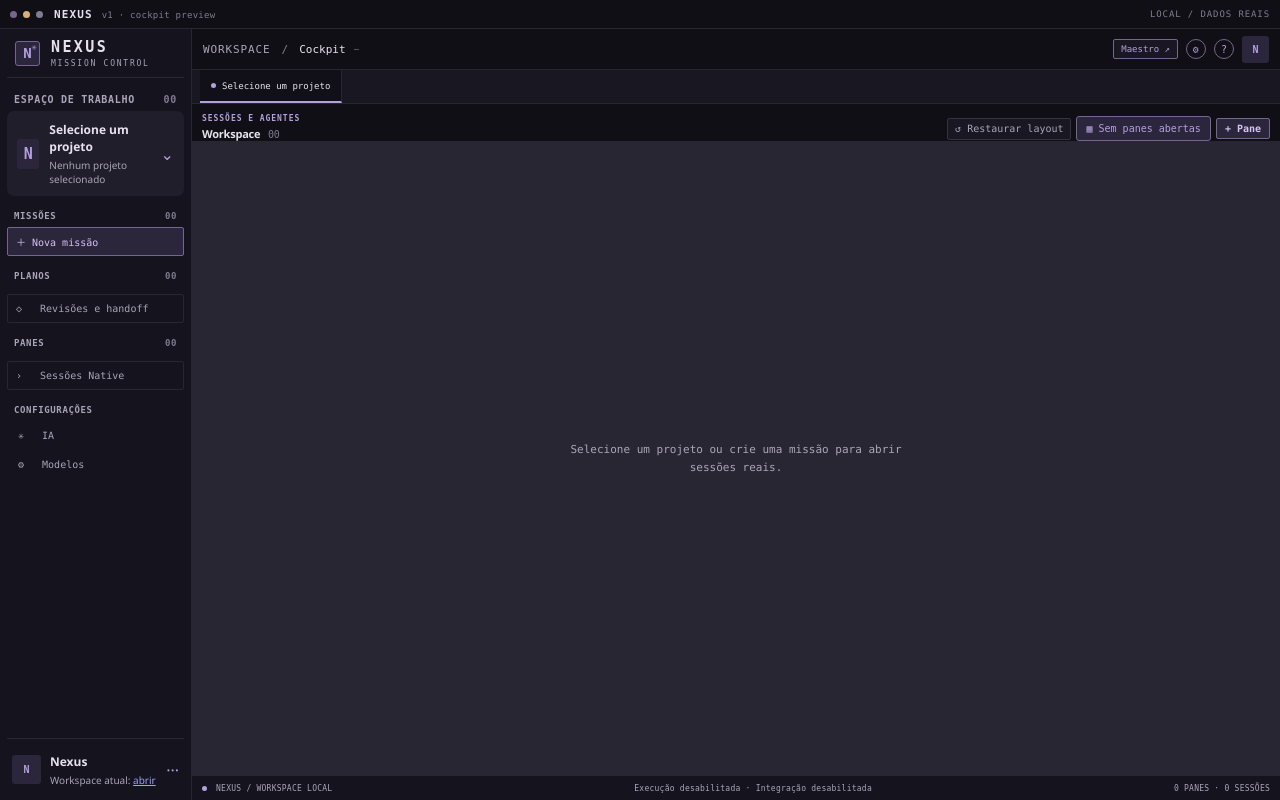
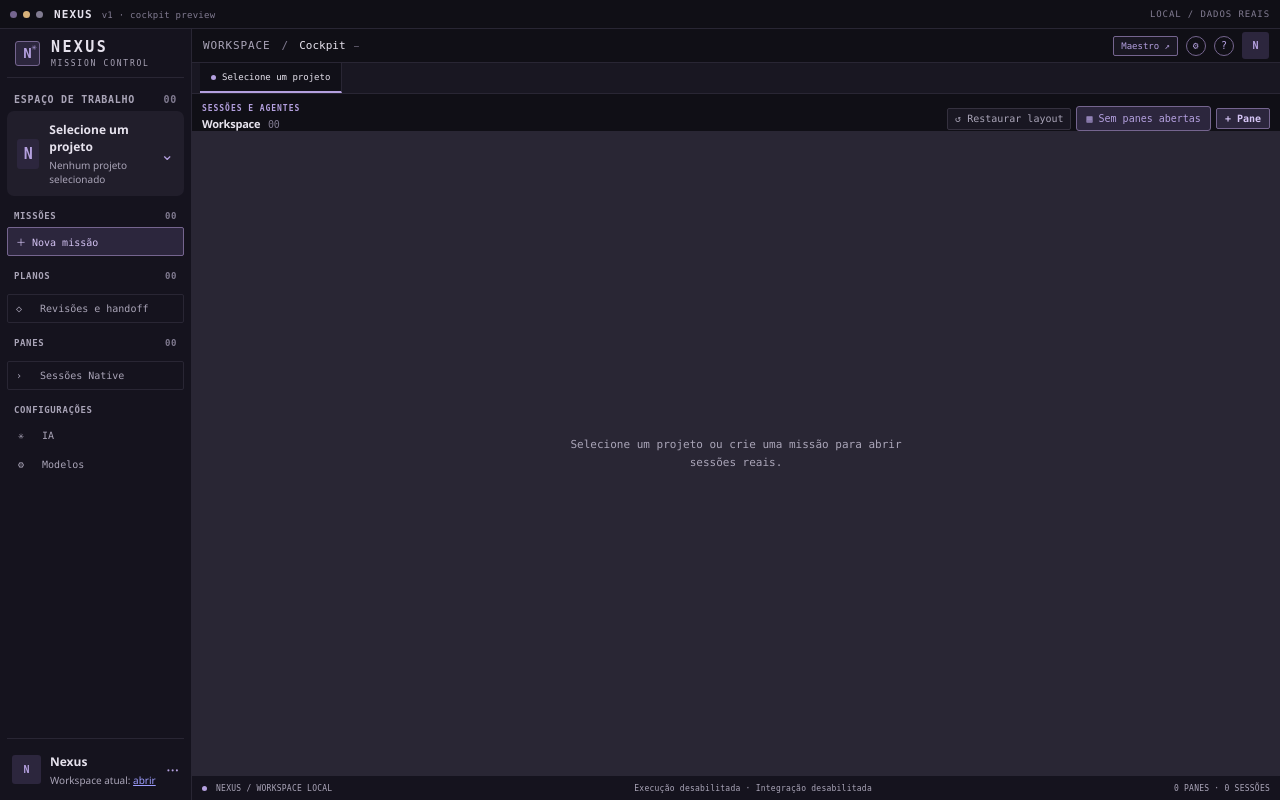
Before and after one commit to vitorhsanches/nexus, a FastAPI app: page /nexus/workspace/cockpit in a window 1280 px wide. Run offline with FastAPI, Linux system fonts and the light colour scheme; data comes from the database, SQL or seed files in the repository; data that the repository does not hold is empty; parts of the project's set-up code (start-up, migrations or seed data) failed here and were passed over; some libraries are stand-ins or nearby versions.

Commit message:
fix(cockpit): tune flowbyte proportions and terminal density

```diff
--- a/nexus/web/static/css/cockpit-workspace.css
+++ b/nexus/web/static/css/cockpit-workspace.css
@@ -27,15 +27,15 @@ html,body{height:100%;overflow:hidden}
 .manual-plan-nav .mission-link small{display:block;margin-top:2px;font:8px 'Cascadia Code',Consolas,monospace;color:var(--text-dim)}
 .sidebar-spacer{min-height:16px}.sidebar-footer{min-height:40px;margin-top:auto}
 .workspace{height:calc(100dvh - 29px)!important;min-height:0!important;overflow:hidden!important;background:var(--bg)}
-.topbar{height:41px;min-height:41px;padding:0 11px;flex-wrap:nowrap;border-bottom:1px solid var(--border-soft)}
+.topbar{height:34px;min-height:34px;padding:0 11px;flex-wrap:nowrap;border-bottom:1px solid var(--border-soft)}
 .topbar-summary{gap:10px}.topbar-summary .overview-stat span{font-size:8px}
 .topbar-data-status{max-width:150px}.topbar-maestro{font-size:9px}
-.workspace-tabs{display:flex;align-items:stretch;gap:0;height:34px;min-height:34px;padding:0 8px;overflow-x:auto;overflow-y:hidden;background:var(--surface);border-bottom:1px solid var(--border-soft);scrollbar-width:thin}
+.workspace-tabs{display:flex;align-items:stretch;gap:0;height:31px;min-height:31px;padding:0 8px;overflow-x:auto;overflow-y:hidden;background:var(--surface);border-bottom:1px solid var(--border-soft);scrollbar-width:thin}
 .workspace-tab{display:flex;align-items:center;gap:6px;max-width:175px;min-width:75px;padding:0 11px;border:0;border-right:1px solid var(--border-soft);border-bottom:2px solid transparent;background:transparent;color:var(--text-muted);font:9px 'Cascadia Code',Consolas,monospace;white-space:nowrap;overflow:hidden;text-overflow:ellipsis}
 .workspace-tab[aria-selected="true"]{color:var(--text);background:var(--terminal);border-bottom-color:var(--accent)}
 .workspace-tab:hover{color:var(--accent-strong)}.workspace-tab-dot{width:5px;height:5px;flex:none;border-radius:50%;background:var(--text-dim)}
 .workspace-tab[aria-selected="true"] .workspace-tab-dot{background:var(--accent)}
-.section-heading{min-height:37px;margin:0;padding:0 10px;border-bottom:1px solid var(--border-soft);background:var(--bg)}
+.section-heading{min-height:29px;margin:0;padding:0 10px;border-bottom:1px solid var(--border-soft);background:var(--bg)}
 .section-heading h2{font-size:11px;margin:0}.section-kicker{font-size:8px}.view-controls{gap:5px}
 .restore-layout-button,.group-controls button{height:22px}.add-pane-button{padding:4px 8px}
 .pane-grid{flex:1 1 0;min-height:0!important;margin:0!important;padding:3px;gap:3px;background:var(--border-soft);border:0}
@@ -49,6 +49,12 @@ html,body{height:100%;overflow:hidden}
 .pane-grid .pane-footer{height:20px;min-height:20px;background:var(--surface);padding:0 8px}
 .pane-grid .foot-path{min-width:0;max-width:72%;overflow:hidden;text-overflow:ellipsis;white-space:nowrap}
 .pane-grid .pane-body{background:var(--terminal)}
+.pane-grid .cockpit-composer{max-height:27%;padding:4px 8px;gap:3px}
+.pane-grid .cockpit-input{min-height:24px;max-height:58px;padding:4px 6px}
+.pane-grid .cockpit-send{min-height:22px;padding:3px 7px}
+.pane-grid .cockpit-compose-controls{gap:3px 6px}
+.pane-grid .cockpit-mission-details{margin-top:3px}
+.pane-grid .cockpit-mission-details textarea{min-height:28px;max-height:54px}
 .legacy-review-summary{margin:7px 10px;border:1px solid var(--border-soft)}
 .pane-grid .pane-identity strong{font-size:10px}.pane-grid .pane-status{font-size:8px}
 .grid-divider::after{background:var(--border-strong)}
--- a/nexus/web/static/js/cockpit.js
+++ b/nexus/web/static/js/cockpit.js
@@ -221,7 +221,9 @@
   };
   const drawFivePaneLayout = visible => {
     const key = visible.map(pane => pane.dataset.pane).join(',');
-    const saved = fiveLayouts.get(key) || { top: [1 / 3, 2 / 3], bottom: .5, row: .5 };
+    // Flowbyte-style cockpit: the primary terminal gets a little more width,
+    // while the two lower panes remain balanced for side-by-side review.
+    const saved = fiveLayouts.get(key) || { top: [.37, .69], bottom: .5, row: .56 };
     const width = grid.clientWidth;
     const height = grid.clientHeight;
     const topWidths = [saved.top[0] * width, (saved.top[1] - saved.top[0]) * width, (1 - saved.top[1]) * width];
```
Also changed, not shown: tests/frontend/test_cockpit.cjs (+2 -1 lines).
